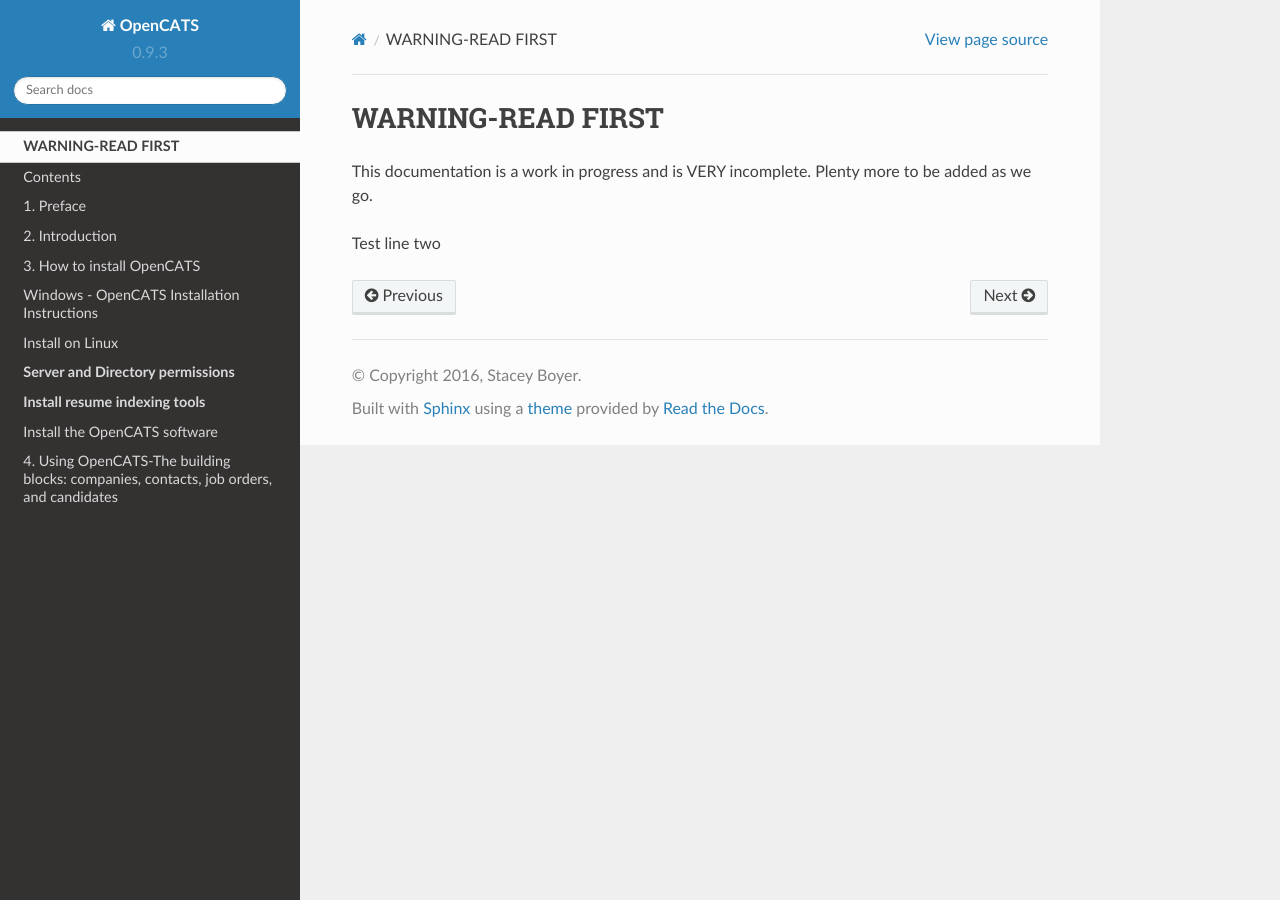
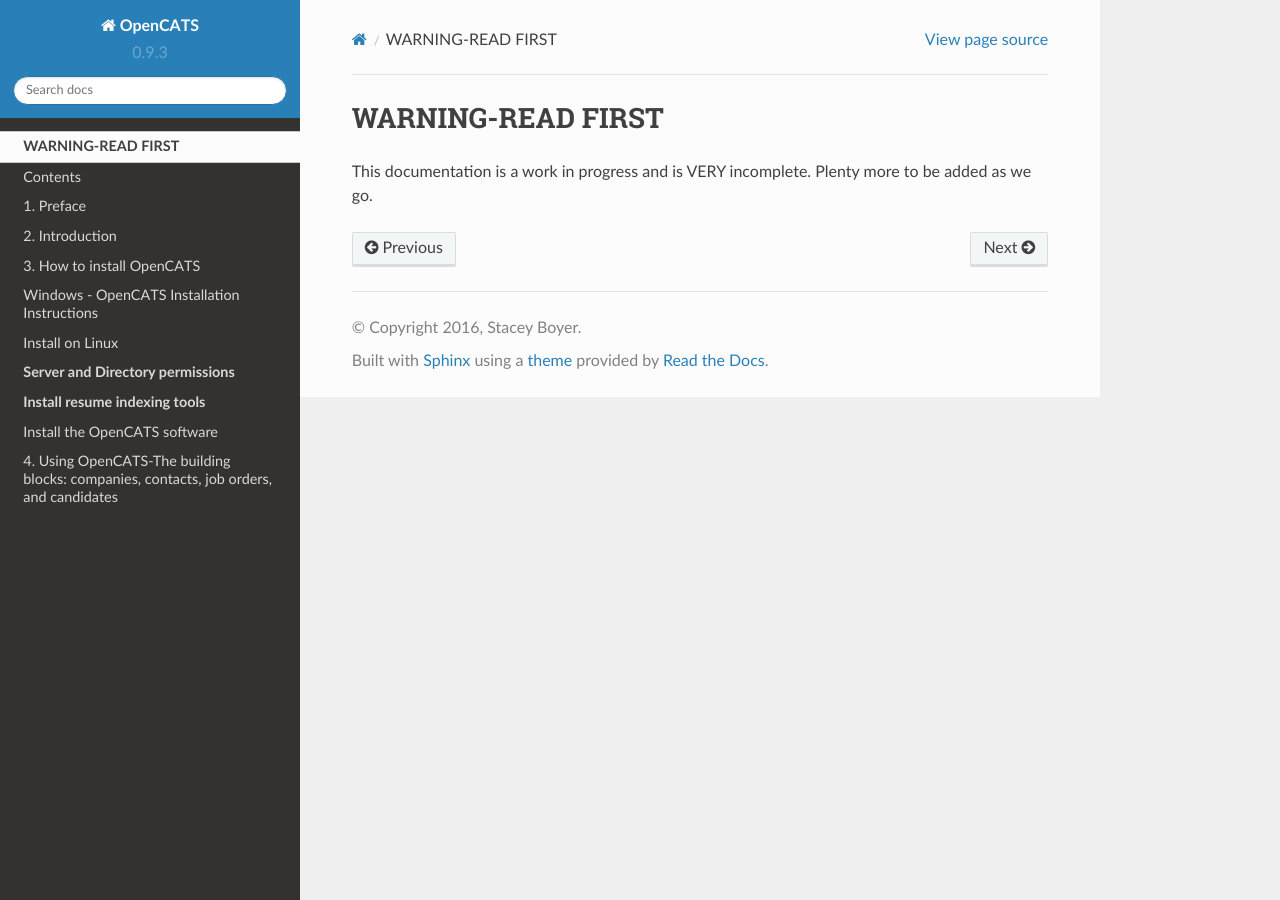
Before and after one commit to opencats/OpenCATS_Documentation, a Sphinx documentation site: the page built from docs/warning.rst, in a window 1280 px wide. Built offline with Sphinx 7.4.7 and the Read the Docs theme 2.0.0, drawn with Linux system fonts in a browser that asks for light colours.

Commit message:
last test...sorry

```diff
--- a/docs/warning.rst
+++ b/docs/warning.rst
@@ -3,5 +3,3 @@ WARNING-READ FIRST
 
 
 This documentation is a work in progress and is VERY incomplete.  Plenty more to be added as we go.
-
-Test line two
```
Also changed, not shown: 5 other files.
